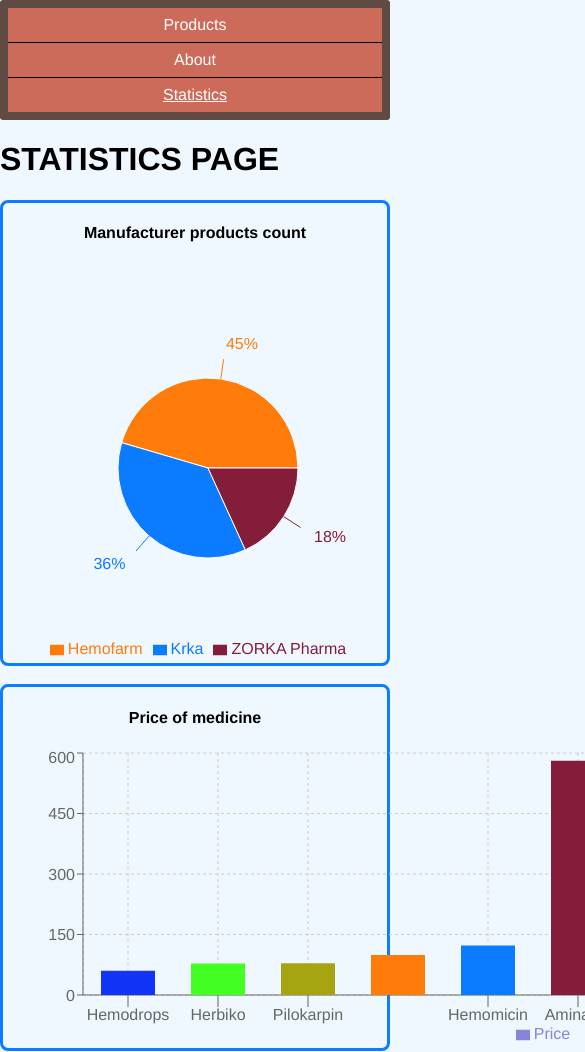
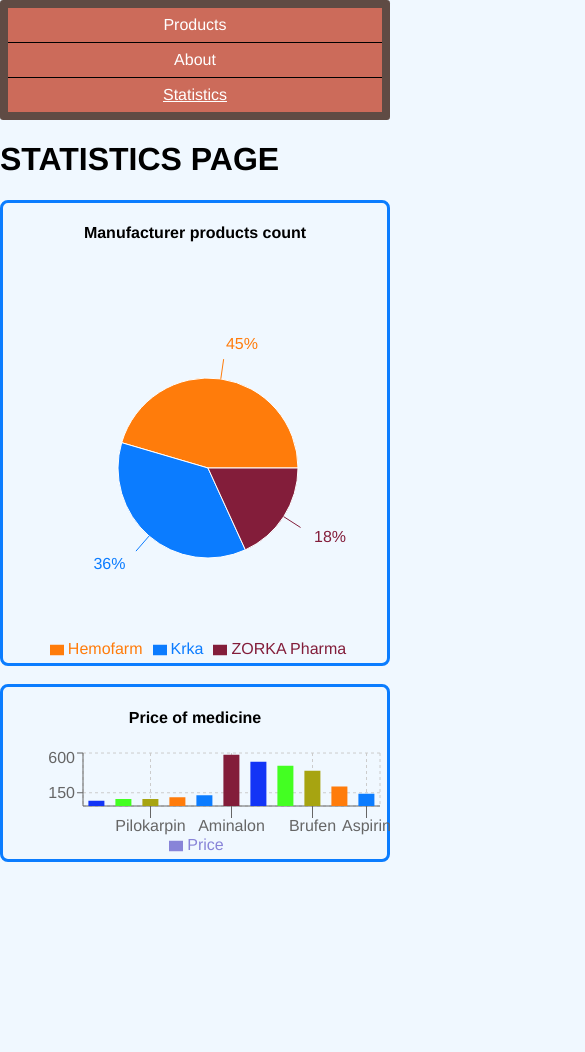
Before and after one commit to zKaoX/smart-cat-aleksandar-sosaljski, a React (Vite) app: page /statistics in a window 390 px wide. Shown: the top 1052 px of the page, 585 px wide, since content can reach past the window. After the commit the page ends 863 px from the top, so only its background shows below. Built offline with nearby package versions, Linux system fonts and the light colour scheme.

Commit message:
Bar chart je sada responzivan

```diff
--- a/package.json
+++ b/package.json
@@ -12,7 +12,6 @@
     "react-dom": "^17.0.2",
     "react-router-dom": "^6.3.0",
     "recharts": "^2.1.9",
-    "styled-components": "^5.3.5",
     "uuid": "^8.3.2"
   },
   "devDependencies": {
--- a/src/components/BartChart.jsx
+++ b/src/components/BartChart.jsx
@@ -1,3 +1,5 @@
+import { useState, useEffect } from 'react';
+
 import {
     BarChart,
     Bar,
@@ -10,6 +12,8 @@
 
 
 function BarChartAdapter ({ data, titleTop, titleBottom }) {
+    const [scale, setScale] = useState(getScaleFactor());
+
     const COLORS = [
         '#1234f6',
         '#43ff22',
@@ -19,13 +23,34 @@
         '#831d3a'
     ];
 
+    const WIDTH = 1100 * scale;
+    const HEIGH = 300 * scale;
+
+    useEffect(() => {
+        const handleResize = () => setScale(getScaleFactor());
+        window.addEventListener('resize', handleResize);
+
+        return () => {
+            window.removeEventListener('resize', handleResize);
+        }
+    }, []);
+
+    function getScaleFactor() {
+        const width = window.innerWidth;
+        if (width > 1200) { return 1; }
+        if (width > 875 && width < 1200) { return 0.8; }
+        if (width > 768 && width < 875) { return 0.71; }
+        if (width > 548 && width < 768) { return 0.5; }
+        if (width < 548) { return 0.37; }
+    }
+
     return (
         <div style={{ border: '3px solid rgb(11, 125, 255)', borderRadius: '8px'}}>
             <h4 style={{ textAlign: 'center' }}>{titleTop}</h4>
-            <div style={{ width: '1100px', height: '300px', margin: '0 auto' }}>
+            <div style={{ width: `${WIDTH}px`, height: `${HEIGH}px`, margin: '0 auto' }}>
                 <BarChart
-                    width={1100}
-                    height={300}
+                    width={WIDTH}
+                    height={HEIGH}
                     data={data}
                     margin={{
                         top: 5,
--- a/src/index.css
+++ b/src/index.css
@@ -67,7 +67,7 @@
 
  /* CONTAINER - START */
 .container {
-  max-width: 1080px;
+  max-width: 1150px;
   margin: 0 auto;
 }
  /* CONTAINER - END */
```
Also changed, not shown: 1 other file (tests, documents, lock files or other folders).
